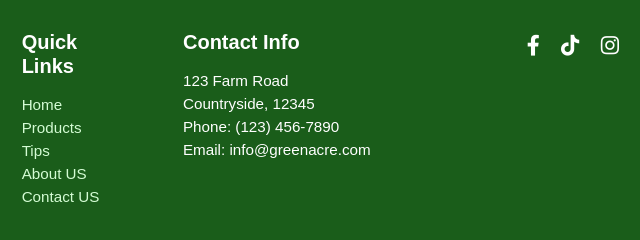
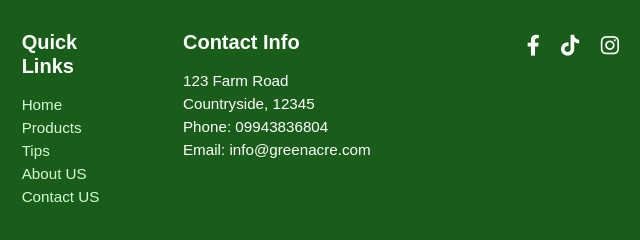
Before and after one commit to waiphoophue/thegreenacre, a plain HTML site: page index.html in a window 1280 px wide. Shown: the part 2465-2705 px from the top of the page, 481-1121 px from the left. Drawn offline with nearby package versions, Linux system fonts and the light colour scheme.

Commit message:
Update index.html

```diff
--- a/index.html
+++ b/index.html
@@ -269,7 +269,7 @@
         <h5>Contact Info</h5>
         <p>123 Farm Road<br>
           Countryside, 12345<br>
-          Phone: (123) 456-7890<br>
+          Phone: 09943836804<br>
           Email: info@greenacre.com</p>
       </div>
       <div class="col-md-2 mb-3 text-md-end social-icons">
```
